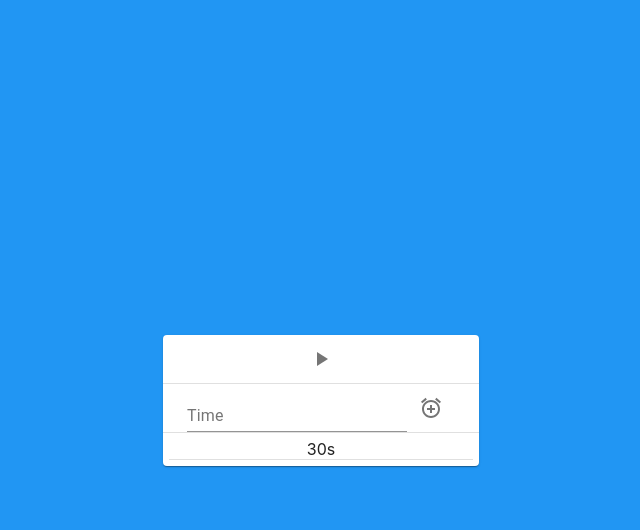
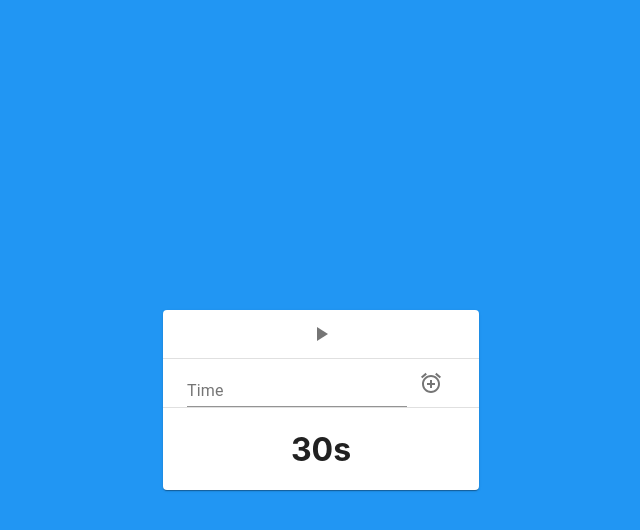
Before and after one commit to armiantos/workout-timer, a React (Create React App) app: page / in a window 1280 px wide. Both pictures are taken after a click on the button 750 px from the left and 424 px from the top of the page. Shown: the top 530 px of the page, without its empty margins (319-959 px from the left). Built offline with nearby package versions, Linux system fonts and the light colour scheme.

Commit message:
Emphasize timer countdown and dividers to be inbetween

```diff
--- a/src/Timer.js
+++ b/src/Timer.js
@@ -113,11 +113,11 @@ function Timer() {
         />
         <Divider />
         <TimerInput addTimerCallback={addTimer} className={classes.m} />
-        <Divider />
+        {timers.length > 0 ? <Divider /> : null}
         {timers.map((duration, index) => (
           <Box key={index} className={classes.s}>
-            <Box>{duration}s</Box>
-            <Divider />
+            <h1>{duration}s</h1>
+            {index < timers.length - 1 ? <Divider/> : null}
           </Box>
         ))}
       </Card>
```
